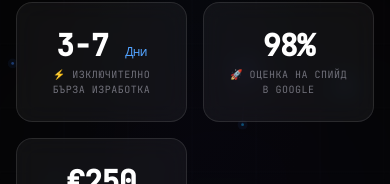
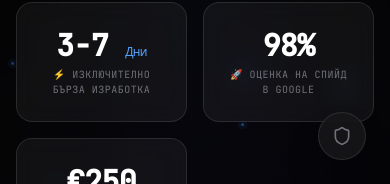
Before and after one commit to Andrey4544/AR-Studio-business, a React (Vite) app: page / in a window 390 px wide. Shown: the part 660-844 px from the top of the page. Built offline with nearby package versions, Linux system fonts and the light colour scheme; a web font is replaced by a local one.

Commit message:
Fix review submission, improve email notification, and make admin panel accessible on mobile

```diff
--- a/server.ts
+++ b/server.ts
@@ -114,10 +114,10 @@ async function startServer() {
     const reviews = getReviews();
     const newReview = {
       id: Date.now().toString(),
-      name,
-      role,
-      company,
-      text,
+      name: name || 'Anonymous',
+      role: role || 'Client',
+      company: company || 'N/A',
+      text: text || '',
       rating: parseInt(rating, 10) || 5,
       status: 'pending',
       timestamp: new Date().toISOString()
@@ -128,16 +128,23 @@ async function startServer() {
     // Send notification email for new review
     const emailHtml = `
       <div style="font-family: sans-serif; background-color: #0c0a09; color: #e4e4e7; padding: 40px; border-radius: 8px; max-width: 600px; margin: 0 auto; border: 1px solid #27272a;">
-        <h2 style="color: #f59e0b; font-family: serif; border-bottom: 1px solid #27272a; padding-bottom: 12px; margin-top: 0;">🌟 Нов отзив за одобрение</h2>
+        <h2 style="color: #f59e0b; font-family: serif; border-bottom: 1px solid #27272a; padding-bottom: 12px; margin-top: 0;">🌟 НОВ ОТЗИВ ЗА ОДОБРЕНИЕ</h2>
+        <p style="font-size: 14px; color: #a1a1aa; font-family: monospace; margin-bottom: 24px;">
+          Получихте нов коментар от клиент, който чака вашето одобрение.
+        </p>
         <div style="background-color: #18181b; padding: 20px; border-radius: 6px; border: 1px solid #27272a; margin-bottom: 20px;">
-          <p><strong>От:</strong> ${name} (${role} @ ${company})</p>
-          <p><strong>Оценка:</strong> ${'⭐'.repeat(newReview.rating)}</p>
-          <p style="font-style: italic;">"${text}"</p>
+          <p style="margin: 8px 0;"><strong>От / From:</strong> ${newReview.name} (${newReview.role} @ ${newReview.company})</p>
+          <p style="margin: 8px 0;"><strong>Оценка / Rating:</strong> ${'⭐'.repeat(newReview.rating)}</p>
+          <div style="margin-top: 16px; padding-top: 16px; border-top: 1px solid #27272a; font-style: italic; color: #d4d4d8;">
+            "${newReview.text}"
+          </div>
         </div>
-        <p style="font-size: 12px; color: #71717a;">Влезте в админ панела, за да одобрите или изтриете този отзив.</p>
+        <p style="font-size: 12px; color: #71717a; text-align: center;">
+          Отворете сайта и използвайте админ панела, за да публикувате отзива.
+        </p>
       </div>
     `;
-    await sendEmailNotification(`[Нов Отзив] от ${name}`, emailHtml);
+    await sendEmailNotification(`[AR Studio] НОВ ОТЗИВ ЗА ОДОБРЕНИЕ - ${newReview.name}`, emailHtml);
 
     res.json({ status: 'ok', message: 'Review submitted for approval' });
   });
--- a/src/components/AdminPanel.tsx
+++ b/src/components/AdminPanel.tsx
@@ -74,12 +74,19 @@ export default function AdminPanel() {
 
   return (
     <>
-      {/* Hidden Trigger (Bottom Left Corner) */}
+      {/* Admin Trigger Button (Visible but discrete) */}
       <div
-        className="fixed bottom-4 left-4 z-[90] opacity-0 hover:opacity-100 transition-opacity"
-        onClick={() => setIsOpen(true)}
+        className="fixed bottom-6 right-6 z-[90]"
       >
-        <Shield className="w-6 h-6 text-zinc-800 cursor-pointer" />
+        <motion.button
+          whileHover={{ scale: 1.1 }}
+          whileTap={{ scale: 0.9 }}
+          onClick={() => setIsOpen(true)}
+          className="w-12 h-12 bg-zinc-900/80 backdrop-blur-md border border-white/10 rounded-full flex items-center justify-center text-zinc-500 hover:text-blue-400 hover:border-blue-500/30 transition-all shadow-2xl"
+          title="Admin Panel"
+        >
+          <Shield className="w-5 h-5" />
+        </motion.button>
       </div>
 
       <AnimatePresence>
```
